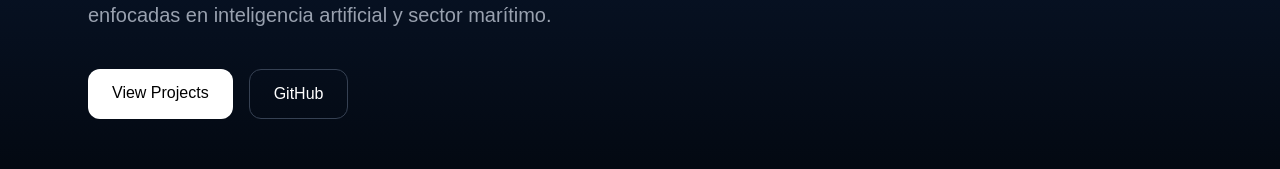
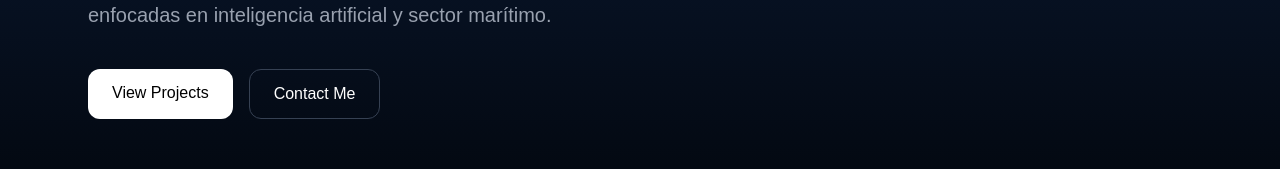
Before and after one commit to saguesiker-design/portfolio-iker, a Next.js app: page / in a window 1280 px wide. Shown: the part 431-600 px from the top of the page. Built offline with nearby package versions, Linux system fonts and the light colour scheme.

Commit message:
final portfolio CTA update

```diff
--- a/app/page.tsx
+++ b/app/page.tsx
@@ -42,9 +42,11 @@ export default function Home() {
             <a href="#projects" className="hover:text-blue-400 transition">
               Projects
             </a>
+
             <a href="#about" className="hover:text-blue-400 transition">
               About
             </a>
+
             <a href="#contact" className="hover:text-blue-400 transition">
               Contact
             </a>
@@ -68,20 +70,24 @@ export default function Home() {
         </p>
 
         <div className="flex flex-wrap gap-4">
+
+          {/* BOTÓN VIEW PROJECTS */}
           <a
             href="#projects"
-            className="bg-white text-black px-6 py-3 rounded-xl font-medium hover:opacity-80 transition"
+            className="bg-white px-6 py-3 rounded-xl font-medium hover:opacity-80 transition"
+            style={{ color: "black" }}
           >
             View Projects
           </a>
 
+          {/* BOTÓN CONTACT */}
           <a
-            href="https://github.com"
-            target="_blank"
+            href="#contact"
             className="border border-gray-700 px-6 py-3 rounded-xl hover:bg-white hover:text-black transition"
           >
-            GitHub
+            Contact Me
           </a>
+
         </div>
       </section>
 
@@ -164,8 +170,9 @@ export default function Home() {
         </p>
 
         <a
-          href="mailto:tuemail@gmail.com"
-          className="bg-white text-black px-6 py-3 rounded-xl font-medium hover:opacity-80 transition"
+          href="mailto:sagues.iker@iesnautica.cat"
+          className="bg-white px-6 py-3 rounded-xl font-medium hover:opacity-80 transition"
+          style={{ color: "black" }}
         >
           Contact Me
         </a>
```
